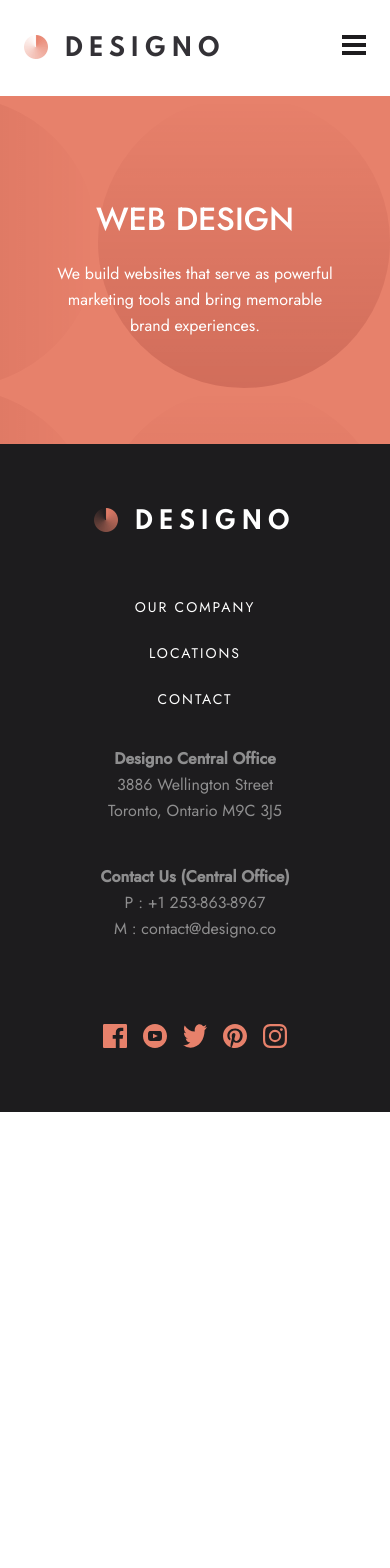
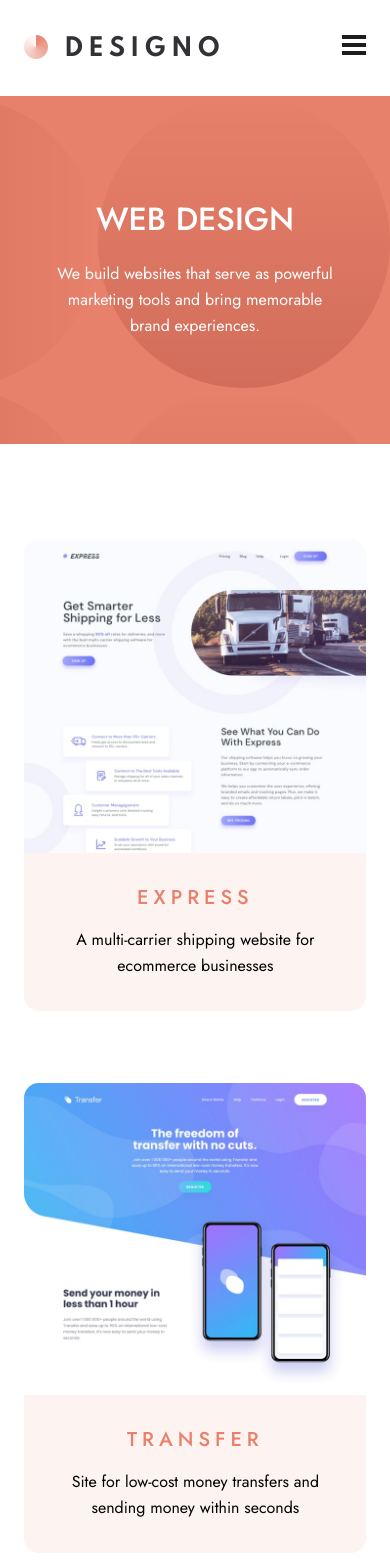
Before and after one commit to Alexandre-st/Designo-multi-page, a React (Create React App) app: page /design in a window 390 px wide. Shown: the top 1568 px of the page. Before the commit the page ends 1112 px from the top, so only its background shows below. Built offline with nearby package versions, Linux system fonts and the light colour scheme.

Commit message:
Add Card with styles, full responsive

```diff
--- /dev/null
+++ b/src/components/CardPicture/CardPicture.js
@@ -0,0 +1,17 @@
+import React from 'react';
+
+const CardPicture = ({ url, name, text }) => {
+  return (
+    <div className="card-content">
+      <div className="card-content-image">
+        <img src={url} alt={name} />
+      </div>
+      <div className="card-content-text">
+        <h3>{name}</h3>
+        <p className="text">{text}</p>
+      </div>
+    </div>
+  );
+}
+
+export default CardPicture;
--- /dev/null
+++ b/src/components/CardPicture/_cardPicture.scss
@@ -0,0 +1,78 @@
+@use "../../styles/variables/mixins" as *;
+
+.card {
+  margin-top: 9.6rem;
+
+  &-container {
+    display: flex;
+    flex-direction: column;
+    gap: 7.2rem;
+
+    @include mq(laptop) {
+      flex-direction: row;
+      flex-wrap: wrap;
+      gap: 3rem;
+    }
+  }
+
+  &-content {
+    background-color: #FDF3F0;
+    border-radius: 15px;
+
+    @include mq(tablet) {
+      display: flex;
+    }
+
+    @include mq(laptop) {
+      flex-direction: column;
+    }
+
+    &-image {
+
+      @include mq(tablet) {
+        flex: 2;
+      }
+
+      @include mq(laptop) {
+        width: 35rem;
+        height: 32rem;
+      }
+
+      img {
+        border-radius: 15px 15px 0 0;
+        height: 100%;
+
+        @include mq(tablet) {
+          border-radius: 15px 0 0 15px;
+        }
+
+        @include mq(laptop) {
+          border-radius: 15px 15px 0 0;
+        }
+      }
+
+
+    }
+
+    &-text {
+      padding: 3.2rem 2.91rem 3.2rem 2.99rem;
+      text-align: center;
+
+      @include mq(tablet) {
+        flex: 2;
+        padding: 10.9rem 4.1rem 10.9rem 3.2rem;
+      }
+
+      @include mq(laptop) {
+        width: 35rem;
+        padding: 3.2rem;
+      }
+
+      h3 {
+        color: #E7816B;
+        letter-spacing: 5px;
+        margin-bottom: 1.6rem;
+      }
+    }
+  }
+}
--- a/src/pages/WebDesign/Webdesign.js
+++ b/src/pages/WebDesign/Webdesign.js
@@ -1,4 +1,13 @@
 import React from 'react';
+
+import CardPicture from '../../components/CardPicture/CardPicture';
+
+import ExpressProject from '../../assets/web-design/desktop/image-express.jpg';
+import TransferProject from '../../assets/web-design/desktop/image-transfer.jpg';
+import PhotonProject from '../../assets/web-design/desktop/image-photon.jpg';
+import BuilderProject from '../../assets/web-design/desktop/image-builder.jpg';
+import BlogRProject from '../../assets/web-design/desktop/image-blogr.jpg';
+import CampProject from '../../assets/web-design/desktop/image-camp.jpg';
 
 const WebDesign = () => {
   return (
@@ -11,6 +20,41 @@ const WebDesign = () => {
           </p>
         </div>
       </section>
+
+      <section className="card container">
+        <div className="card-container">
+          <CardPicture
+            url={ExpressProject}
+            name="Express"
+            text="A multi-carrier shipping website for ecommerce businesses"
+          />
+          <CardPicture
+            url={TransferProject}
+            name="transfer"
+            text="Site for low-cost money transfers and sending money within seconds"
+          />
+          <CardPicture
+            url={PhotonProject}
+            name="Photon"
+            text="A state-of-the-art music player with high-resolution audio and DSP effects"
+          />
+          <CardPicture
+            url={BuilderProject}
+            name="Builder"
+            text="Connects users with local contractors based on their location"
+          />
+          <CardPicture
+            url={BlogRProject}
+            name="BlogR"
+            text="Blogr is a platform for creating an online blog or publication"
+          />
+          <CardPicture
+            url={CampProject}
+            name="Camp"
+            text="Get expert training in coding, data, design, and digital marketing"
+          />
+        </div>
+      </section>
     </main>
   );
 }
--- a/src/styles/index.scss
+++ b/src/styles/index.scss
@@ -8,5 +8,6 @@
 // == COMPONENTS == //
 @use "../components/Header/header";
 @use "../components/Links/link";
+@use "../components/CardPicture/cardPicture";
 @use "../components/TalkAbout/talkAbout";
 @use "../components/Footer/footer";
```
